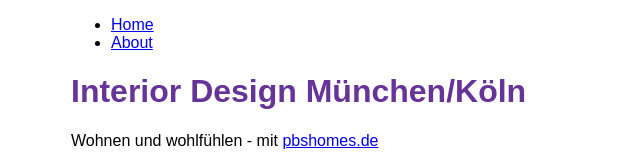
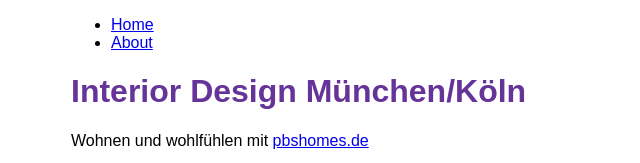
Before and after one commit to KainerW/interior, a Gatsby site: page / in a window 1280 px wide. Shown: the top 163 px of the page, 319-959 px from the left. Built offline with nearby package versions, Linux system fonts and the light colour scheme; Gatsby itself is replaced by a stand-in of ours.

Commit message:
changed image and text again and again

```diff
--- a/src/pages/index.js
+++ b/src/pages/index.js
@@ -7,7 +7,7 @@
 const IndexPage = () => {
   return (
     <Layout pageTitle="Interior Design München/Köln">
-    <p>Wohnen und wohlfühlen - mit <a href="https-//pbshomes.de">pbshomes.de</a></p>
+    <p>Wohnen und wohlfühlen mit <a href="https://pbshomes.de">pbshomes.de</a></p>
     <StaticImage
         alt="Wohnzimmer Interior Design aus München"
         src="../images/pbshomes-interior-design-feng-shui.jpg"
```
